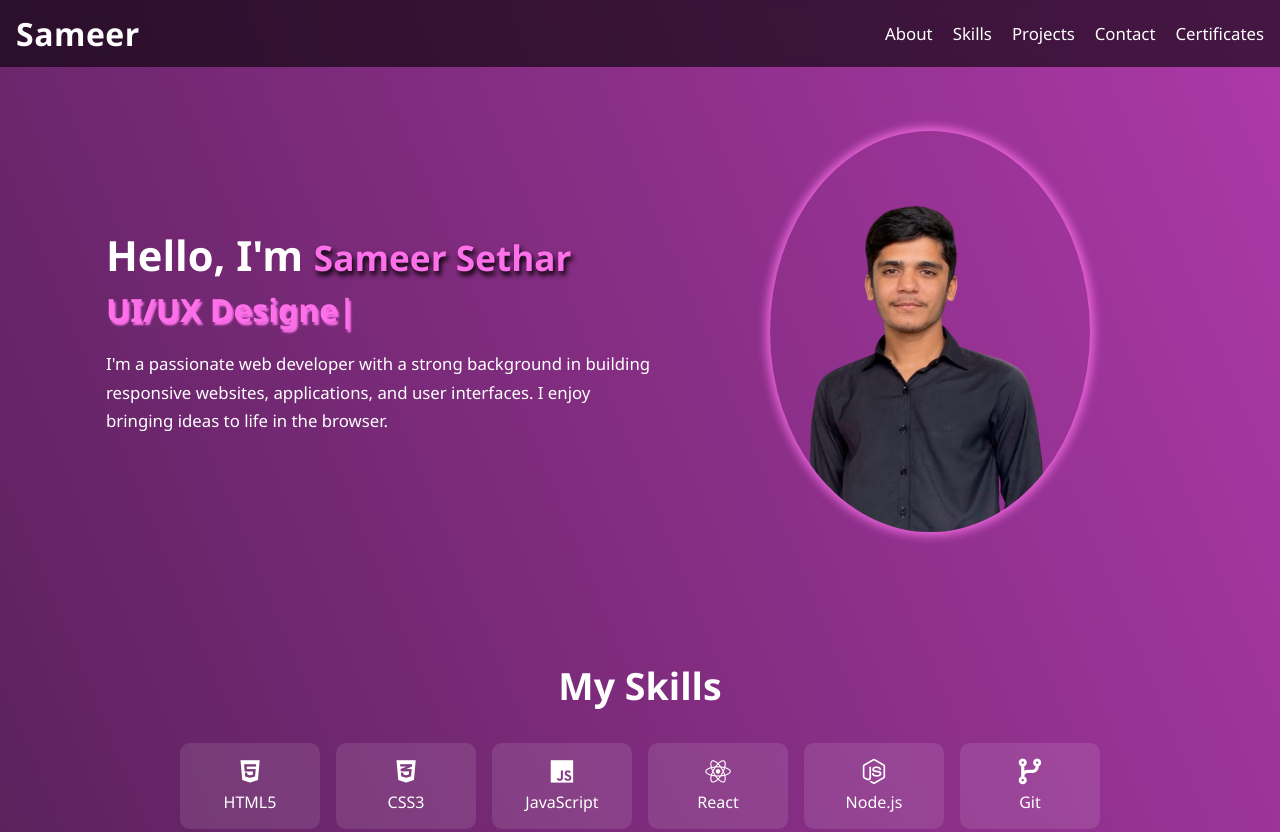
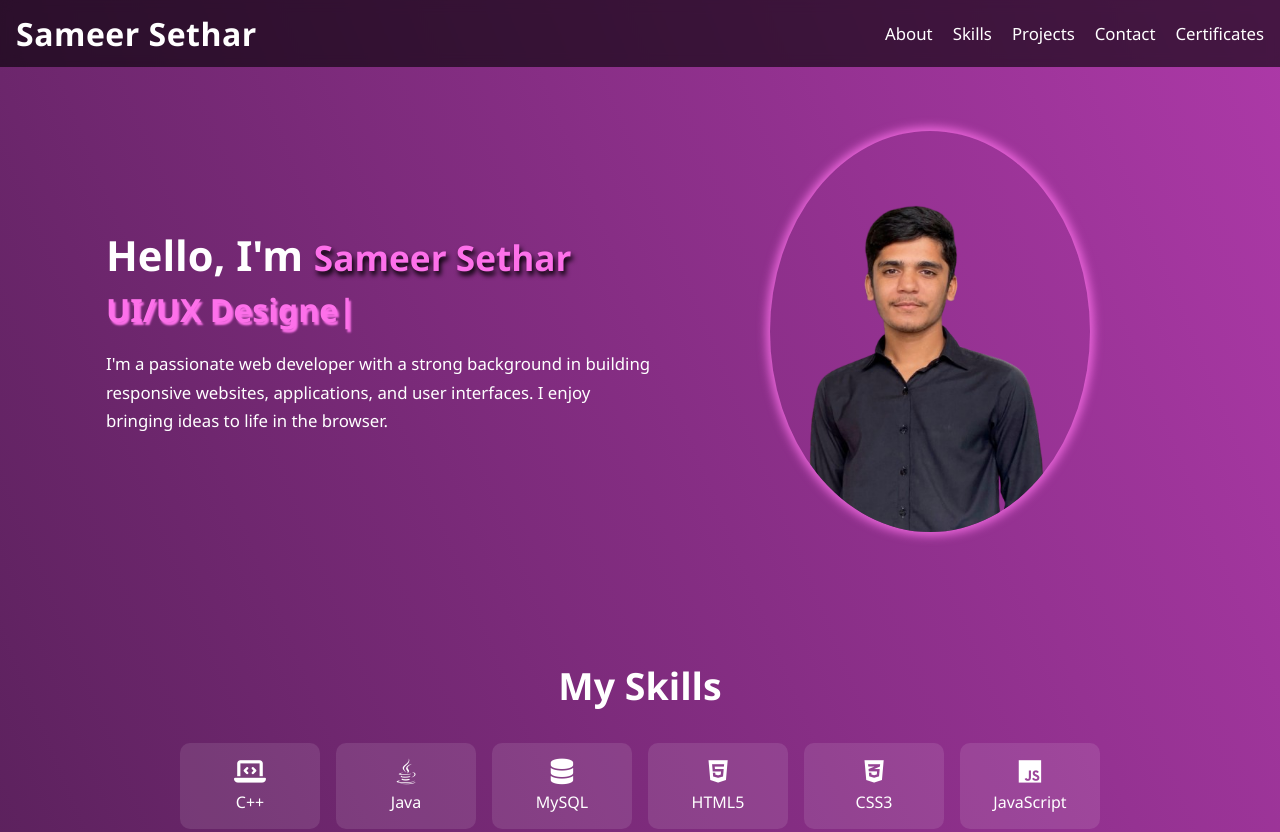
Before and after one commit to sameersethar/Portfolio-Webpage, a plain HTML site: page index.html in a window 1280 px wide. Shown: the top 832 px of the page. Drawn offline with nearby package versions, Linux system fonts and the light colour scheme.

Commit message:
Update index.html

```diff
--- a/index.html
+++ b/index.html
@@ -16,7 +16,7 @@
 <body>
   <!-- NAV -->
   <nav class="navbar">
-    <div class="logo">Sameer</div>
+    <div class="logo">Sameer Sethar</div>
 
     <!-- MOBILE: hamburger button -->
     <button class="menu-toggle" aria-label="Open menu" aria-expanded="false" aria-controls="primary-nav">
@@ -51,6 +51,9 @@
   <section class="skills container" id="skills">
     <h2>My Skills</h2>
     <div class="skillSection">
+      <div class="card"><i class="fa-solid fa-laptop-code"></i> C++</div>
+      <div class="card"><i class="fab fa-java"></i> Java</div>
+      <div class="card"><i class="fa-solid fa-database"></i> MySQL</div>
       <div class="card"><i class="fab fa-html5"></i> HTML5</div>
       <div class="card"><i class="fab fa-css3-alt"></i> CSS3</div>
       <div class="card"><i class="fab fa-js"></i> JavaScript</div>
```
